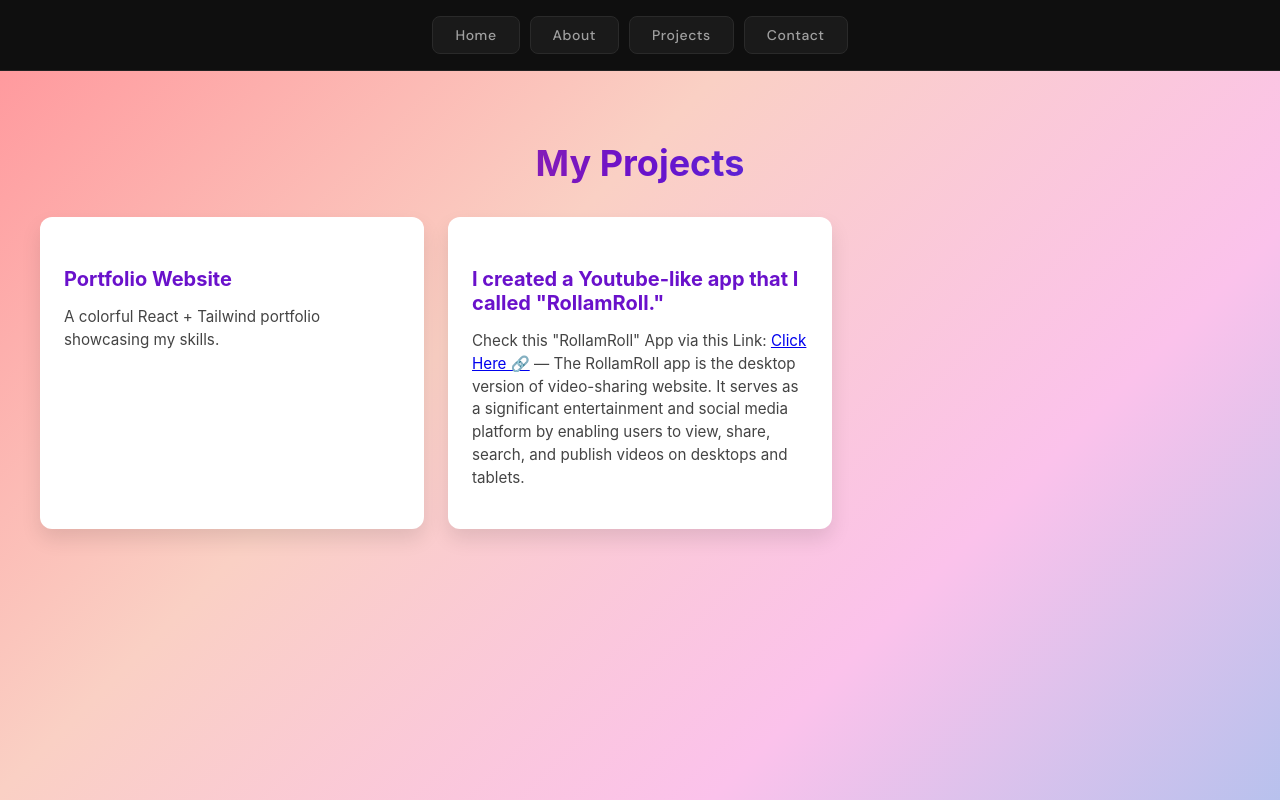
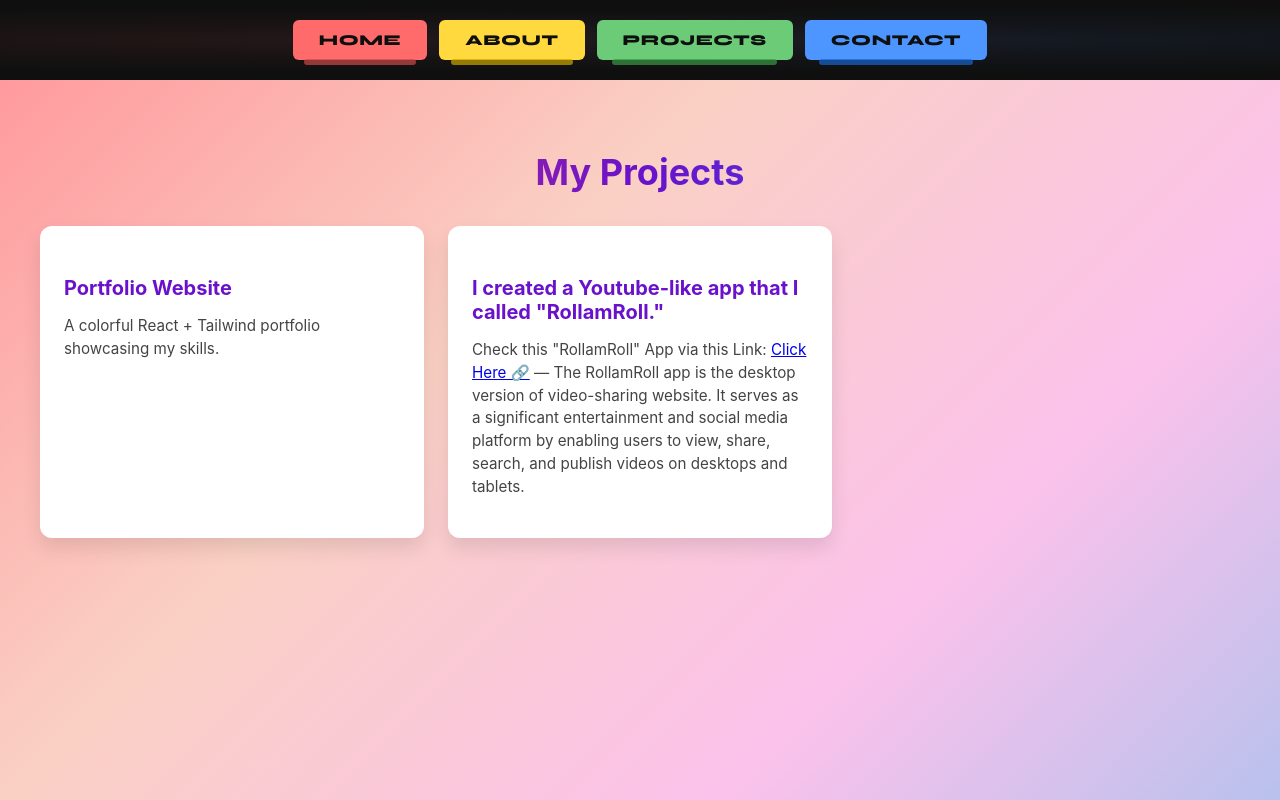
Before and after one commit to LAXMINARAYAN-RAJBHAR/my-portfolio, a React (Create React App) app: page /my-portfolio/projects in a window 1280 px wide. Shown: the top 800 px of the page. Built offline with nearby package versions, Linux system fonts and the light colour scheme.

Commit message:
update: New changes

```diff
--- a/src/components/Navbar.css
+++ b/src/components/Navbar.css
@@ -1,42 +1,83 @@
-@import url('https://fonts.googleapis.com/css2?family=DM+Sans:wght@400;500;600&display=swap');
+@import url('https://fonts.googleapis.com/css2?family=Syne:wght@700;800&display=swap');
 
 .navbar {
   display: flex;
   justify-content: center;
   align-items: center;
-  padding: 16px 32px;
+  padding: 20px 32px;
   background: #0f0f0f;
-  border-bottom: 1px solid #222;
+  position: relative;
+  overflow: hidden;
+}
+
+.navbar::before {
+  content: '';
+  position: absolute;
+  inset: 0;
+  background:
+    radial-gradient(ellipse at 20% 50%, rgba(255, 107, 107, 0.08) 0%, transparent 60%),
+    radial-gradient(ellipse at 80% 50%, rgba(77, 150, 255, 0.08) 0%, transparent 60%);
+  pointer-events: none;
 }
 
 .navbar-links {
   display: flex;
-  flex-direction: row;
-  gap: 10px;
-  align-items: center;
+  gap: 12px;
+  position: relative;
+  z-index: 1;
 }
 
 .nav-link {
-  font-family: 'DM Sans', sans-serif;
-  font-size: 14px;
-  font-weight: 500;
+  font-family: 'Syne', sans-serif;
+  font-weight: 800;
+  font-size: 15px;
   letter-spacing: 0.04em;
+  text-transform: uppercase;
   text-decoration: none;
-  color: #a0a0a0;
-  background: #1a1a1a;
-  padding: 9px 22px;
-  border-radius: 8px;
-  border: 1px solid #2a2a2a;
-  transition: all 0.2s ease;
+  color: #0f0f0f;
+  padding: 11px 26px;
+  border-radius: 6px;
+  position: relative;
+  display: inline-flex;
+  align-items: center;
+  user-select: none;
+  transition: transform 0.12s cubic-bezier(0.34, 1.56, 0.64, 1), filter 0.15s ease;
+}
+
+.nav-link::after {
+  content: '';
+  position: absolute;
+  bottom: -5px;
+  left: 8%;
+  width: 84%;
+  height: 6px;
+  border-radius: 3px;
+  opacity: 0.7;
+  transition: opacity 0.15s;
 }
 
 .nav-link:hover {
-  color: #ffffff;
-  background: #262626;
-  border-color: #444;
-  transform: translateY(-1px);
+  transform: translateY(-4px);
+  filter: brightness(1.1);
+}
+
+.nav-link:hover::after {
+  opacity: 1;
 }
 
 .nav-link:active {
-  transform: translateY(0px);
+  transform: translateY(1px);
 }
+
+/* ── Individual colors ── */
+.nav-home            { background: #FF6B6B; }
+.nav-home::after     { background: #c94b4b; }
+
+.nav-about           { background: #FFD93D; }
+.nav-about::after    { background: #c9a800; }
+
+.nav-projects        { background: #6BCB77; }
+.nav-projects::after { background: #3a9945; }
+
+.nav-contact         { background: #4D96FF; }
+.nav-contact::after  { background: #1a64cc; }
--- a/src/components/Navbar.js
+++ b/src/components/Navbar.js
@@ -6,10 +6,10 @@ function Navbar() {
   return (
     <nav className="navbar">
       <div className="navbar-links">
-        <Link to="/" className="nav-link">Home</Link>
-        <Link to="/about" className="nav-link">About</Link>
-        <Link to="/projects" className="nav-link">Projects</Link>
-        <Link to="/contact" className="nav-link">Contact</Link>
+        <Link to="/" className="nav-link nav-home">Home</Link>
+        <Link to="/about" className="nav-link nav-about">About</Link>
+        <Link to="/projects" className="nav-link nav-projects">Projects</Link>
+        <Link to="/contact" className="nav-link nav-contact">Contact</Link>
       </div>
     </nav>
   );
```
